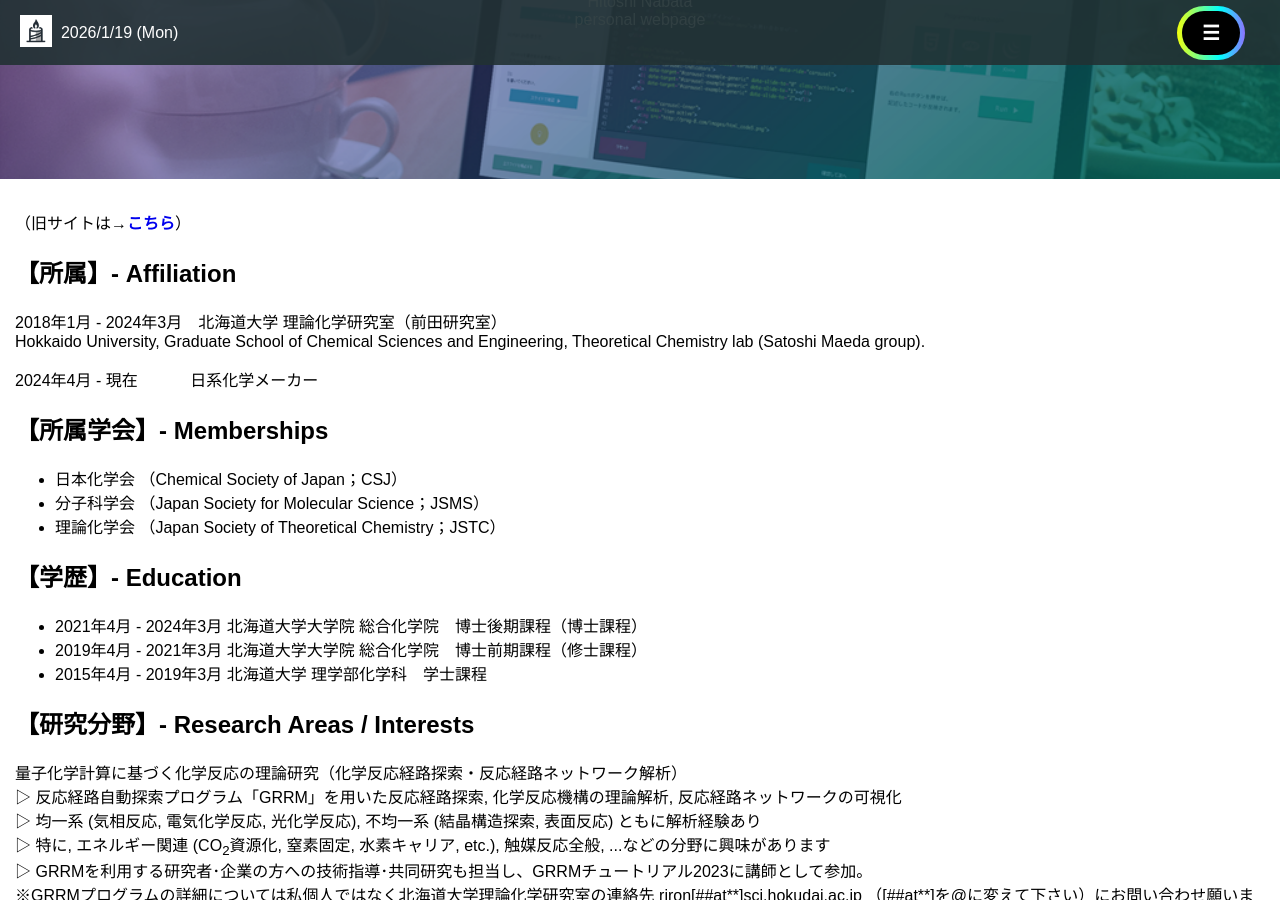
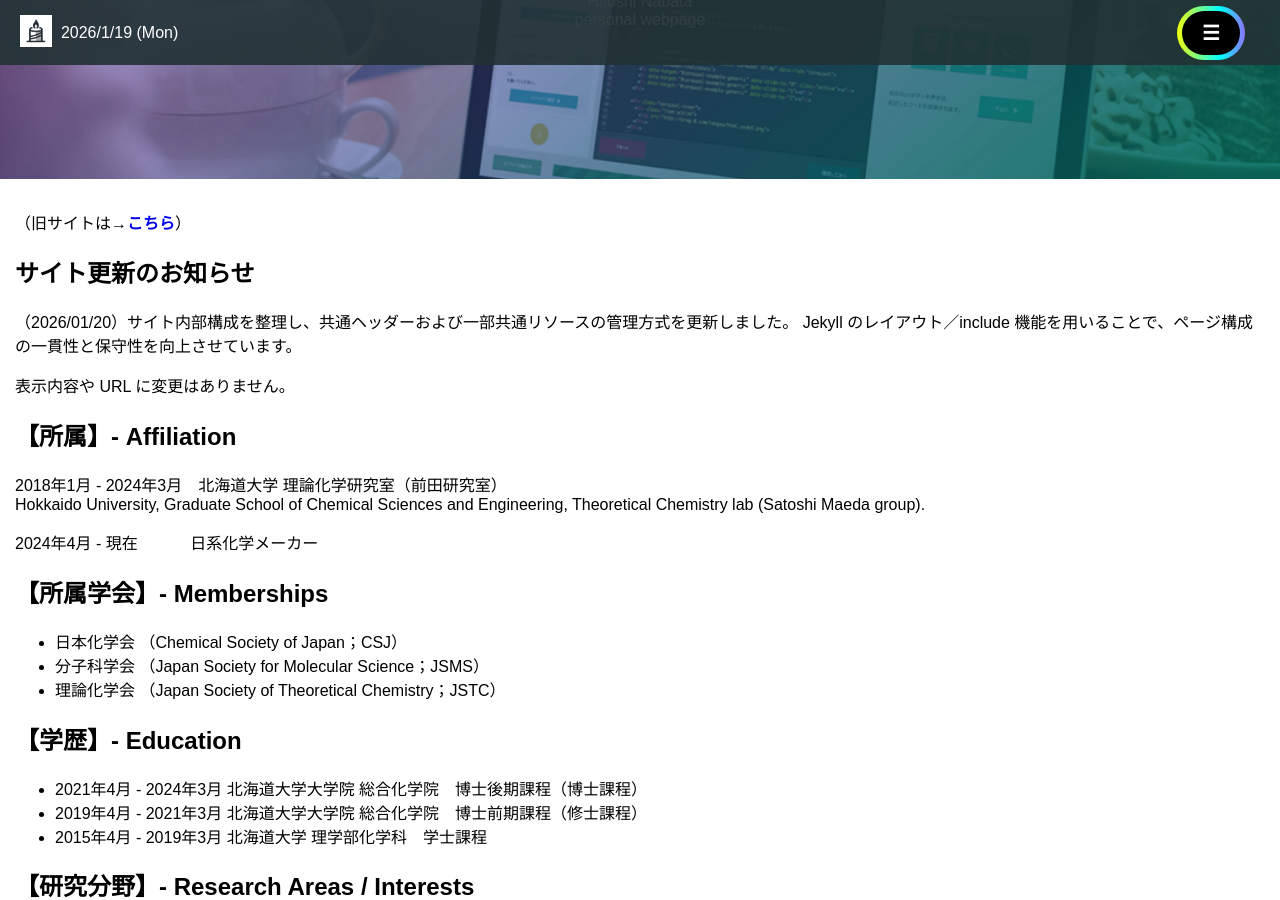
Before and after one commit to h-nabata/h-nabata.github.io, a Jekyll site: the page built from index.html, in a window 1280 px wide and 900 px high, scrolled down 309 px. Built offline with Jekyll 4.4.1, drawn with Linux system fonts in a browser that asks for light colours; nearby versions of some CDN libraries.

Commit message:
Add site update announcement section
Added a section for site update announcements with details about internal structure changes and improvements.

```diff
--- a/index.html
+++ b/index.html
@@ -10,6 +10,14 @@ title: Nabata's personal page
   </div>
   <div class="container" style="padding: 15px">
     <p>（旧サイトは→<strong><a href="https://sites.google.com/view/nabatas-page/">こちら</a></strong>）</p>
+    <section class="site-update" aria-label="サイト更新のお知らせ">
+      <h2>サイト更新のお知らせ</h2>
+      <p>
+        （2026/01/20）サイト内部構成を整理し、共通ヘッダーおよび一部共通リソースの管理方式を更新しました。
+        Jekyll のレイアウト／include 機能を用いることで、ページ構成の一貫性と保守性を向上させています。
+      </p>
+      <p>表示内容や URL に変更はありません。</p>
+    </section>
     <h2>【所属】- Affiliation</h2>
       <p>2018年1月 - 2024年3月　北海道大学 理論化学研究室（前田研究室）<br />Hokkaido University, Graduate School of Chemical Sciences and Engineering, Theoretical Chemistry lab (Satoshi Maeda group).</p>
       <p>2024年4月 - 現在　　　 日系化学メーカー</p>
```
